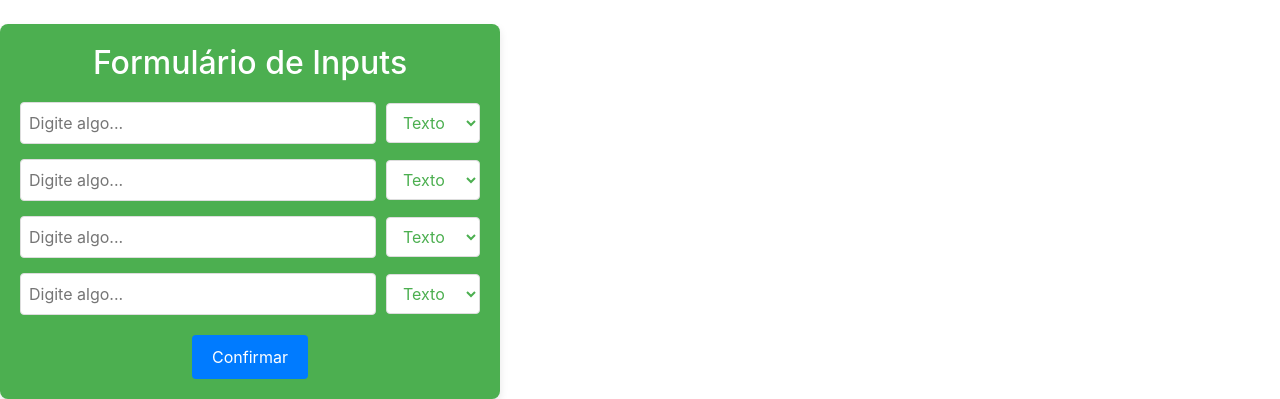
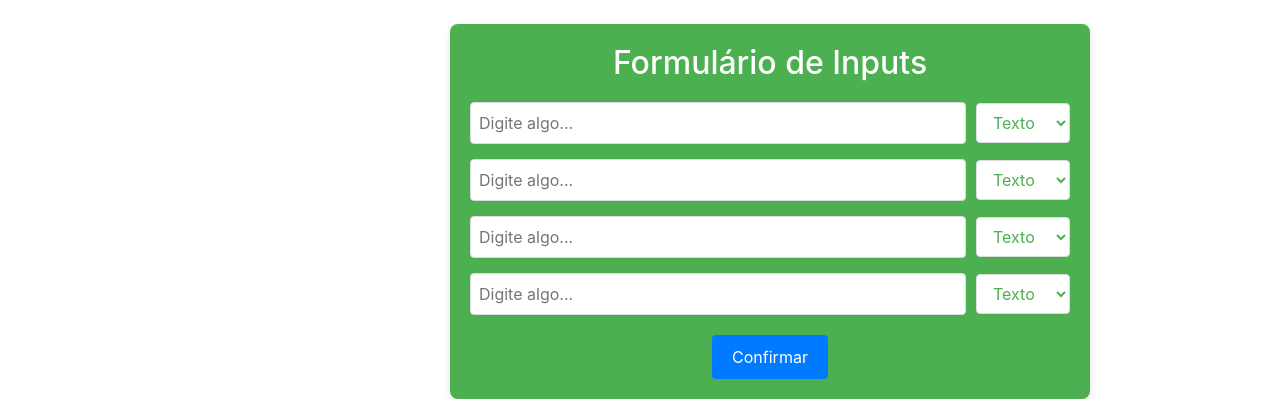
Before and after one commit to edson-moser/TCCversao1, a PHP site: page /Eucalipto.html in a window 1280 px wide. Shown: the part 200-599 px from the top of the page. Run offline with PHP 8.4, Linux system fonts and the light colour scheme.

Commit message:
fazendo 2

```diff
--- a/Eucalipto/Eucalipto.css
+++ b/Eucalipto/Eucalipto.css
@@ -18,15 +18,14 @@
 
 .form-container {
     background-color: #4CAF50;  /* Cor de fundo verde */
-    padding: 20px;
     border-radius: 8px;
     box-shadow: 0 4px 8px rgba(0, 0, 0, 0.1);
-    width: 500px%;  /* Ocupar metade da tela */
-    max-width: 500px; /* Limita a largura máxima */
-    min-width: 300px; /* Limita a largura mínima */
+    width: 50%;  /* Ocupar metade da tela */
     display: flex;
     flex-direction: column;
     justify-content: center;  /* Garante que o conteúdo dentro do form-container seja alinhado de cima para baixo */
+    padding: 20px;
+    margin-left: 450px;
   }
 
   h2 {
@@ -82,15 +81,7 @@
 
 
 
-  .form-container {
-    display: flex;
-    flex-direction: column;
-    justify-content: right;
-    width: 50%;
-    max-width: 500px;
-    min-width: 300px;
-    height: auto;
-  }
+
 
 
 
--- a/Eucalipto/Eucalipto.html
+++ b/Eucalipto/Eucalipto.html
@@ -82,61 +82,10 @@
     </form>
   </div>
 
-  <div class="chart-container">
-    <canvas id="barChart"></canvas>
-</div>
+        <canvas class="line-chart"></canvas>
 
-      <!--<div class="input-group mb-3">
-        <input type="text" class="form-control" aria-label="Text input with dropdown button">
-        <button class="btn btn-outline-secondary dropdown-toggle" type="button" data-bs-toggle="dropdown" aria-expanded="false">Dropdown</button>
-        <ul class="dropdown-menu dropdown-menu-end">
-          <li><a class="dropdown-item" href="#">Action</a></li>
-          <li><a class="dropdown-item" href="#">Another action</a></li>
-          <li><a class="dropdown-item" href="#">Something else here</a></li>
-          <li><hr class="dropdown-divider"></li>
-          <li><a class="dropdown-item" href="#">Separated link</a></li>
-        </ul>
-      </div>
-
-    <div class="input-group mb-3">
-            <input type="text" class="form-control" aria-label="Text input with dropdown button">
-            <button class="btn btn-outline-secondary dropdown-toggle" type="button" data-bs-toggle="dropdown" aria-expanded="false">Dropdown</button>
-            <ul class="dropdown-menu dropdown-menu-end">
-              <li><a class="dropdown-item" href="#">Action</a></li>
-              <li><a class="dropdown-item" href="#">Another action</a></li>
-              <li><a class="dropdown-item" href="#">Something else here</a></li>
-              <li><hr class="dropdown-divider"></li>
-              <li><a class="dropdown-item" href="#">Separated link</a></li>
-            </ul>
-          </div>
-
-    <div class="input-group mb-3">
-                <input type="text" class="form-control" aria-label="Text input with dropdown button">
-                <button class="btn btn-outline-secondary dropdown-toggle" type="button" data-bs-toggle="dropdown" aria-expanded="false">Dropdown</button>
-                <ul class="dropdown-menu dropdown-menu-end">
-                  <li><a class="dropdown-item" href="#">Action</a></li>
-                  <li><a class="dropdown-item" href="#">Another action</a></li>
-                  <li><a class="dropdown-item" href="#">Something else here</a></li>
-                  <li><hr class="dropdown-divider"></li>
-                  <li><a class="dropdown-item" href="#">Separated link</a></li>
-                </ul>
-              </div>
-
-        <div class="input-group mb-3">
-                    <input type="text" class="form-control" aria-label="Text input with dropdown button">
-                    <button class="btn btn-outline-secondary dropdown-toggle" type="button" data-bs-toggle="dropdown" aria-expanded="false">Dropdown</button>
-                    <ul class="dropdown-menu dropdown-menu-end">
-                      <li><a class="dropdown-item" href="#">Action</a></li>
-                      <li><a class="dropdown-item" href="#">Another action</a></li>
-                      <li><a class="dropdown-item" href="#">Something else here</a></li>
-                      <li><hr class="dropdown-divider"></li>
-                      <li><a class="dropdown-item" href="#">Separated link</a></li>
-                    </ul>
-                  </div>
-
-
-        <div class="col-auto">
-            <button type="submit" class="btn btn-primary mb-3">Confirm identity</button>
-        </div> -->
+        <script src="Eucalipto.js"></script>
+        <script src="https://cdnjs.cloudflare.com/ajax/libs/Chart.js/4.4.1/chart.min.js" integrity="sha512-L0Shl7nXXzIlBSUUPpxrokqq4ojqgZFQczTYlGjzONGTDAcLremjwaWv5A+EDLnxhQzY5xUZPWLOLqYRkY0Cbw==" crossorigin="anonymous" referrerpolicy="no-referrer"></script>
+        <script src="https://cdn.jsdelivr.net/npm/chart.js"></script>
 </body>
 </html>
--- a/Eucalipto/Eucalipto.js
+++ b/Eucalipto/Eucalipto.js
@@ -7,25 +7,8 @@ function changeType(inputId, selectId) {
     input.type = selectedType;
   }
 
+  var ctx = document.getElementsByClassName("line-chart")
 
-  const ctx = document.getElementById('barChart').getContext('2d');
-        const barChart = new Chart(ctx, {
-            type: 'bar',
-            data: {
-                labels: ['Janeiro', 'Fevereiro', 'Março', 'Abril', 'Maio'],
-                datasets: [{
-                    label: 'Vendas',
-                    data: [12, 19, 3, 5, 2],
-                    backgroundColor: 'rgba(75, 192, 192, 0.2)',
-                    borderColor: 'rgba(75, 192, 192, 1)',
-                    borderWidth: 1
-                }]
-            },
-            options: {
-                scales: {
-                    y: {
-                        beginAtZero: true
-                    }
-                }
-            }
-        });
+  var chartGrafico = new Chart(ctx, {
+    type: 'line'
+  })
```
